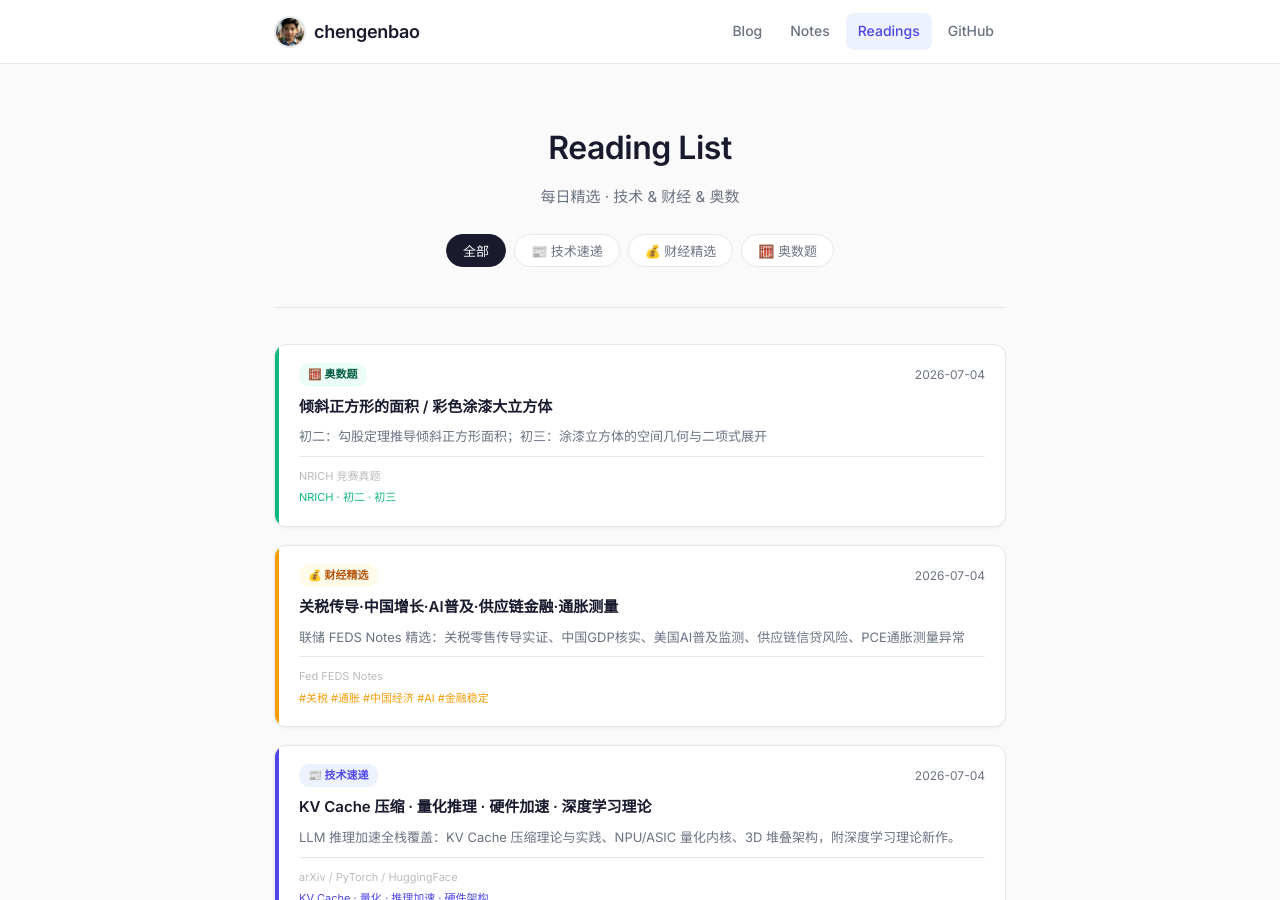
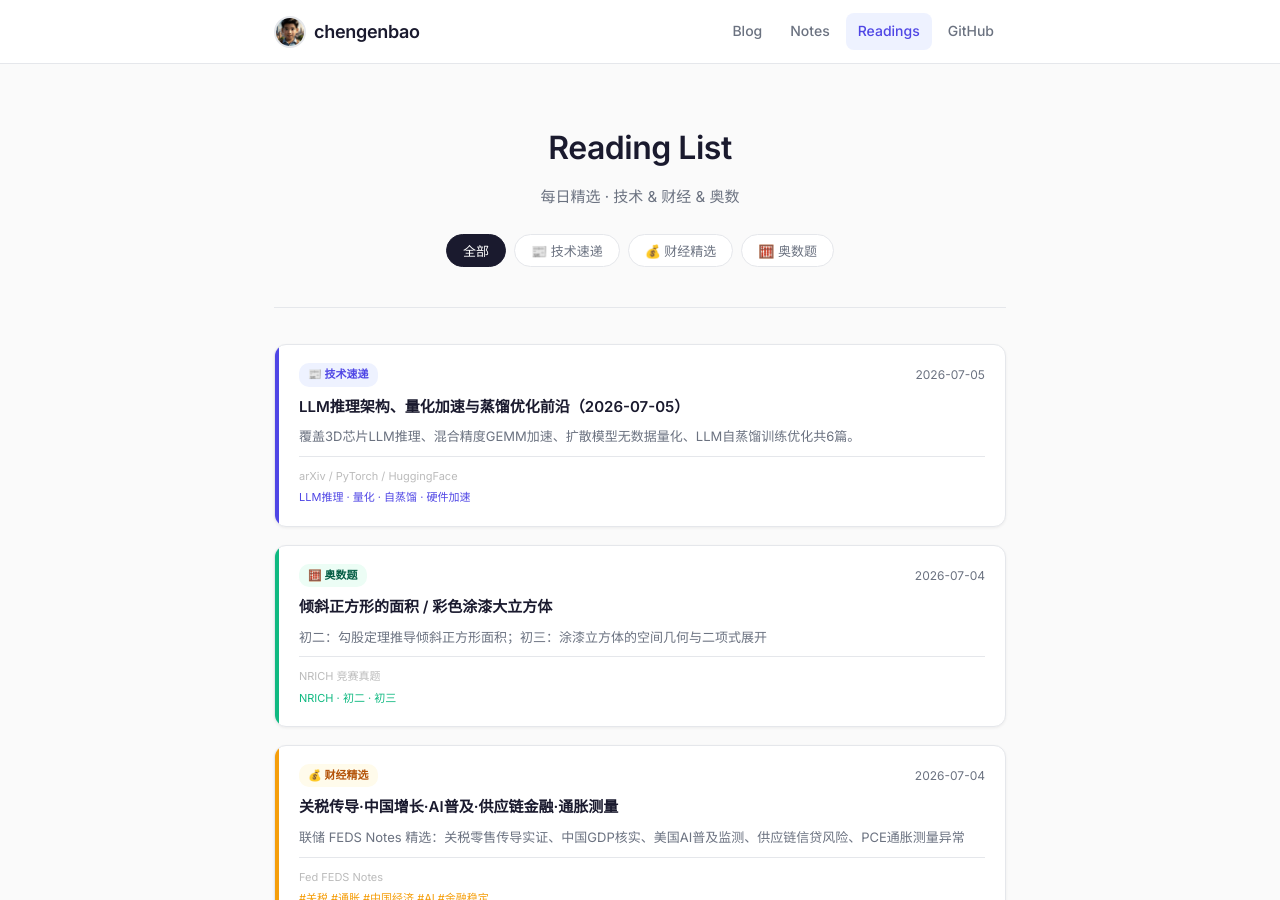
Before and after one commit to chengenbao/chengenbao.github.io, a Jekyll site: the page built from reading-list/index.md, in a window 1280 px wide and 900 px high. Built offline with Jekyll 4.4.1, drawn with Linux system fonts in a browser that asks for light colours.

Commit message:
add tech card 2026-07-05

```diff
--- a/reading-list/index.md
+++ b/reading-list/index.md
@@ -18,6 +18,21 @@
   </div>
 
   <div class="rl-grid">
+<a class="rl-card tech" href="/reading-list/2026-07-05-tech-daily/">
+  <div class="rl-accent"></div>
+  <div class="rl-body">
+    <div class="rl-top">
+      <span class="rl-badge tech">📰 技术速递</span>
+      <time>2026-07-05</time>
+    </div>
+    <h2>LLM推理架构、量化加速与蒸馏优化前沿（2026-07-05）</h2>
+    <p>覆盖3D芯片LLM推理、混合精度GEMM加速、扩散模型无数据量化、LLM自蒸馏训练优化共6篇。</p>
+    <div class="rl-meta">
+      <span class="rl-source">arXiv / PyTorch / HuggingFace</span>
+      <span class="rl-tags">LLM推理 · 量化 · 自蒸馏 · 硬件加速</span>
+    </div>
+  </div>
+</a>
 <a class="rl-card math" href="/reading-list/2026-07-04-math/"><div class="rl-accent"></div><div class="rl-body"><div class="rl-top"><span class="rl-badge math">🧮 奥数题</span><time>2026-07-04</time></div><h2>倾斜正方形的面积 / 彩色涂漆大立方体</h2><p>初二：勾股定理推导倾斜正方形面积；初三：涂漆立方体的空间几何与二项式展开</p><div class="rl-meta"><span class="rl-source">NRICH 竞赛真题</span><span class="rl-tags">NRICH · 初二 · 初三</span></div></div></a>
 <a class="rl-card finance" href="/reading-list/2026-07-04-finance-daily/">
   <div class="rl-accent"></div>
```
